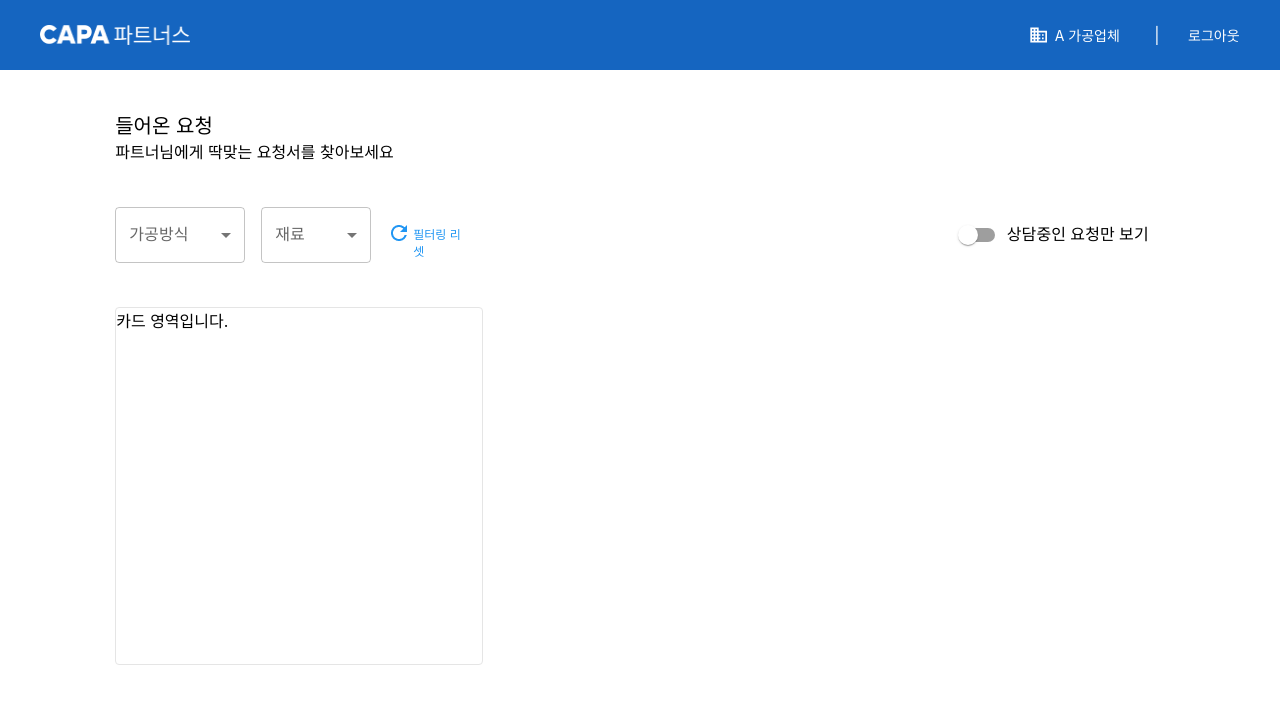
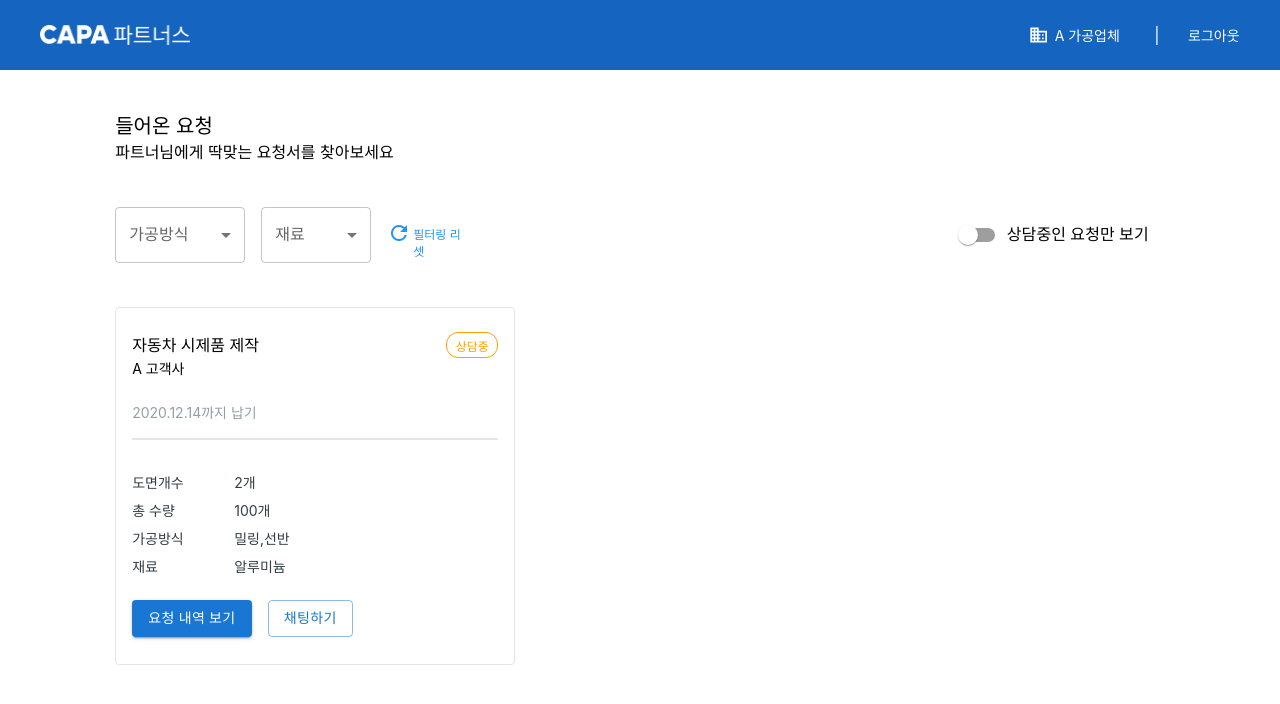
Before and after one commit to sangki2070/ateam-ventures, a React (Create React App) app in the folder ateam-hsk/: page / in a window 1280 px wide. Shown: the top 704 px of the page. Built offline with nearby package versions, Linux system fonts and the light colour scheme.

Commit message:
css 작업 02

```diff
--- a/ateam-hsk/src/components/commons/card/01/Card01.tsx
+++ b/ateam-hsk/src/components/commons/card/01/Card01.tsx
@@ -1,18 +1,130 @@
-import React from "react";
+import * as React from "react";
 import styled from "styled-components";
 
-const CardWrapper = styled.div`
+import Stack from "@mui/material/Stack";
+import Button from "@mui/material/Button";
+
+const CardItemWrapper = styled.div`
   width: 366px;
   height: 356px;
   border: 1px solid #e5e5e5;
   border-radius: 4px;
+  padding-left: 16px;
+  padding-right: 16px;
+`;
+
+const CardHeader = styled.div`
+  margin-top: 24px;
+`;
+
+const CardTitleWrapper = styled.div`
+  display: flex;
+  justify-content: space-between;
+`;
+
+const CardTitle = styled.div`
+  font-size: 16px;
+  height: 24px;
+`;
+
+const CardStatus = styled.div`
+  width: 50px;
+  height: 24px;
+  border: 1px solid #ffa000;
+  border-radius: 12px;
+  display: flex;
+  justify-content: center;
+  align-items: center;
+`;
+
+const StatusText = styled.div`
+  font-size: 12px;
+  color: #ffa000;
+`;
+
+const CompanyName = styled.div`
+  font-size: 14px;
+  height: 20px;
+`;
+
+const DeadLine = styled.div`
+  margin-top: 24px;
+  font-size: 14px;
+  height: 20px;
+  color: #939fa5;
+`;
+
+const Line = styled.div`
+  border: 1px solid #e5e5e5;
+  margin-top: 16px;
+`;
+
+const CardBody = styled.div`
+  margin-top: 32px;
+`;
+
+const BodyItemWrapper = styled.div`
+  display: flex;
+  margin-top: 8px;
+`;
+
+const CardItemTitle = styled.div`
+  width: 70px;
+  height: 20px;
+  font-size: 14px;
+  color: #323d45;
+`;
+
+const CardItemContents = styled.div`
+  height: 20px;
+  margin-left: 32px;
+  font-size: 14px;
+  color: #323d45;
+`;
+
+const CardFooter = styled.div`
+  margin-top: 24px;
 `;
 
 const Card01 = () => {
   return (
-    <CardWrapper>
-      <div>카드 영역입니다.</div>
-    </CardWrapper>
+    <CardItemWrapper>
+      <CardHeader>
+        <CardTitleWrapper>
+          <CardTitle>자동차 시제품 제작</CardTitle>
+          <CardStatus>
+            <StatusText>상담중</StatusText>
+          </CardStatus>
+        </CardTitleWrapper>
+        <CompanyName>A 고객사</CompanyName>
+        <DeadLine>2020.12.14까지 납기</DeadLine>
+      </CardHeader>
+      <Line />
+      <CardBody>
+        <BodyItemWrapper>
+          <CardItemTitle>도면개수</CardItemTitle>
+          <CardItemContents>2개</CardItemContents>
+        </BodyItemWrapper>
+        <BodyItemWrapper>
+          <CardItemTitle>총 수량</CardItemTitle>
+          <CardItemContents>100개</CardItemContents>
+        </BodyItemWrapper>
+        <BodyItemWrapper>
+          <CardItemTitle>가공방식</CardItemTitle>
+          <CardItemContents>밀링,선반</CardItemContents>
+        </BodyItemWrapper>
+        <BodyItemWrapper>
+          <CardItemTitle>재료</CardItemTitle>
+          <CardItemContents>알루미늄</CardItemContents>
+        </BodyItemWrapper>
+      </CardBody>
+      <CardFooter>
+        <Stack spacing={2} direction="row">
+          <Button variant="contained">요청 내역 보기</Button>
+          <Button variant="outlined">채팅하기</Button>
+        </Stack>
+      </CardFooter>
+    </CardItemWrapper>
   );
 };
 
```
